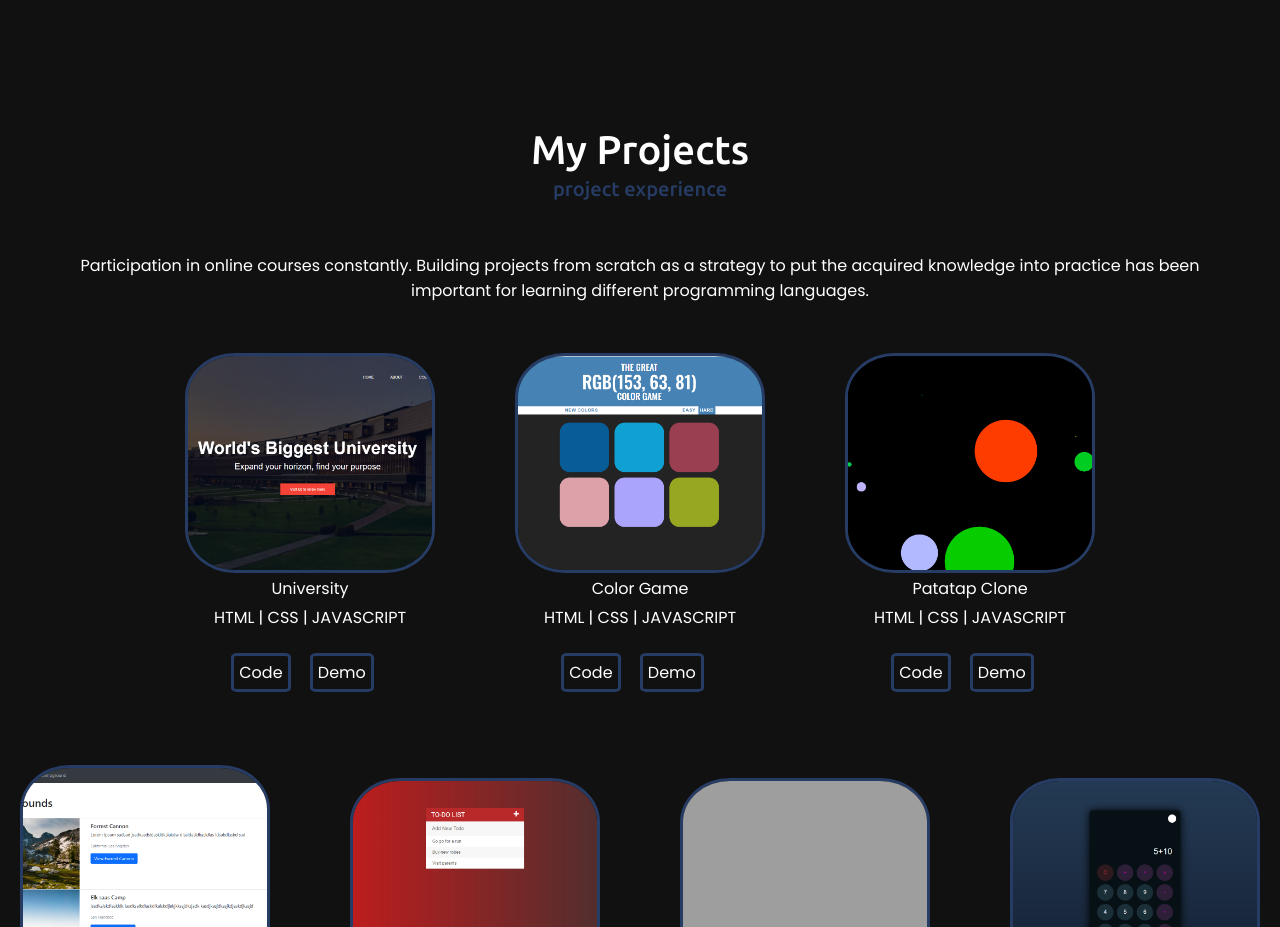
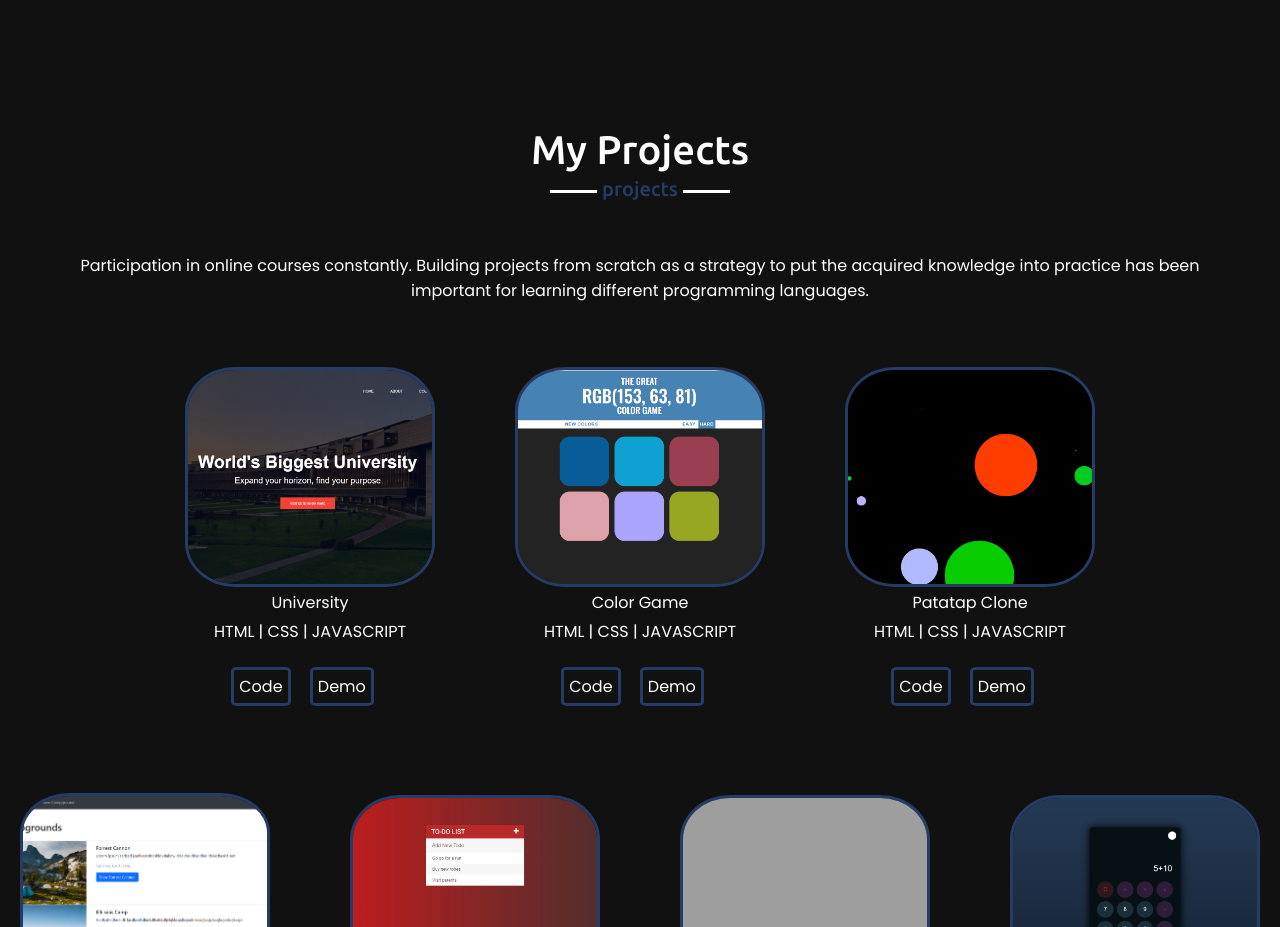
Before and after one commit to Emco995/Portfolioo, a plain HTML site: page index.html in a window 1280 px wide. Shown: the part 2200-3127 px from the top of the page. Drawn offline with nearby package versions, Linux system fonts and the light colour scheme; grey boxes are pictures that could not be loaded; animation ran at ten frames a second.

Commit message:
Update style.css

```diff
--- a/style.css
+++ b/style.css
@@ -631,7 +631,7 @@ section .title::after{
 }
 
 .teams .title::after{
-    content: "project experience";
+    content: "projects";
 }
 
 .projects-boxx {
@@ -660,6 +660,7 @@ section .title::after{
 }
 
 .boxv {
+    height: 400px;
     padding-top: 20px;
     padding-bottom: 20px;
     padding-left: 40px;
```
